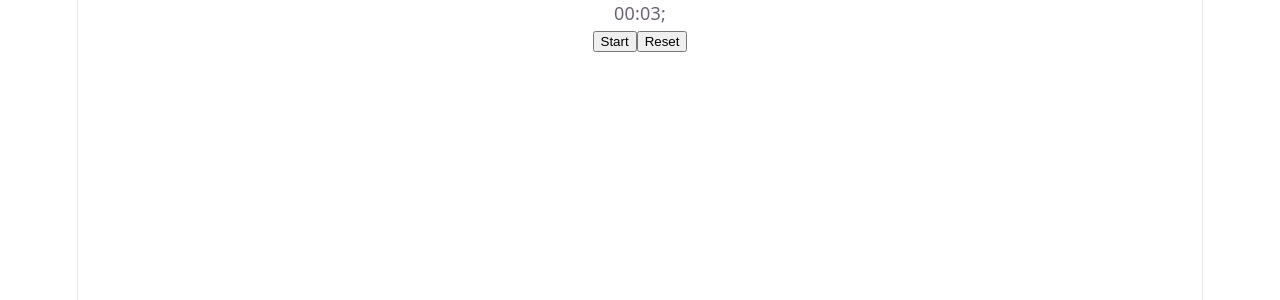
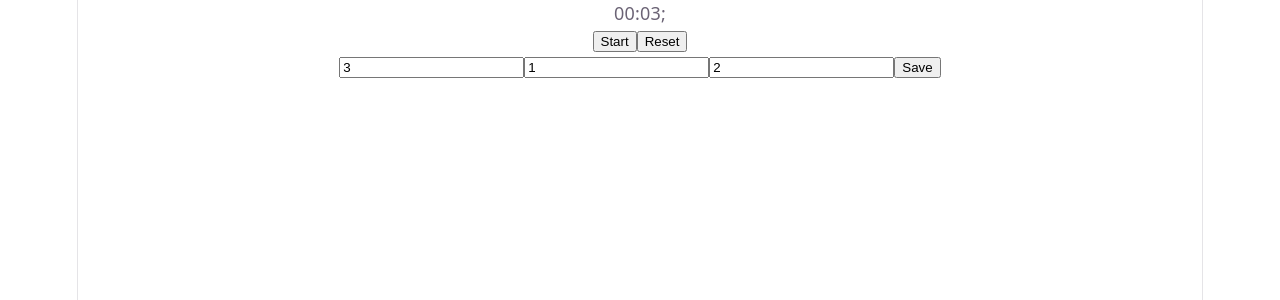
Before and after one commit to Woefulking/Pomodoro-Timer, a React (Vite) app: page / in a window 1280 px wide. Shown: the top 300 px of the page. Built offline with nearby package versions, Linux system fonts and the light colour scheme.

Commit message:
add timer settings and useSettings hook

```diff
--- a/src/App.tsx
+++ b/src/App.tsx
@@ -1,18 +1,70 @@
+import { useState } from 'react';
 import './App.css'
 import { formatTime } from './helpers/formatTime';
 import { useTimer } from './hooks/useTimer';
+import { useSettings } from './hooks/useSettings';
+import { settingsToForm } from './helpers/settingsToForm';
 
 function App() {
+  const { settings, updateSettings } = useSettings();
+  const { timeLeft, isRunning, toggle, reset } = useTimer(settings);
+  const [isSettingsOpen, setSettingsOpen] = useState<boolean>(false);
 
-  const { timeLeft, isRunning, toggle, reset } = useTimer();
+  const [localSettings, setLocalSettings] = useState(() => settingsToForm(settings));
+
+  const handleUpdateSettings = () => {
+    const newSettings = {
+      pomodoro: Number(localSettings.pomodoro) || settings.pomodoro,
+      shortBreak: Number(localSettings.shortBreak) || settings.shortBreak,
+      longBreak: Number(localSettings.longBreak) || settings.longBreak,
+    }
+
+    updateSettings(newSettings)
+
+    setLocalSettings(settingsToForm(newSettings));
+  }
+
   return (
     <div>
+      <div className='timer'>
+        {formatTime(timeLeft)};
+      </div>
       <div className='controls'>
-        <div className='timer'>
-          {formatTime(timeLeft)};
-        </div>
-        <button type='button' className='toggle' onClick={() => toggle()}>{!isRunning ? 'Start' : 'Pause'}</button>
-        <button type='button' className='reset' onClick={() => reset()}>Reset</button>
+        <button type='button' className='toggleBtn' onClick={() => toggle()}>{!isRunning ? 'Start' : 'Pause'}</button>
+        <button type='button' className='resetBtn' onClick={() => reset()}>Reset</button>
+
+      </div>
+      {/* <button type='button' className='settingsBtn' onClick={() => setSettingsOpen(!isSettingsOpen)}></button> */}
+
+      <div className='settings'>
+        <input
+          type='text'
+          placeholder='Pomodoro'
+          value={localSettings.pomodoro}
+          onChange={(e) => setLocalSettings({
+            ...localSettings,
+            pomodoro: e.target.value,
+          })}
+        />
+        <input
+          type='text'
+          placeholder='Short Break'
+          value={localSettings.shortBreak}
+          onChange={(e) => setLocalSettings({
+            ...localSettings,
+            shortBreak: e.target.value,
+          })}
+        />
+        <input
+          type='text'
+          placeholder='Long Break'
+          value={localSettings.longBreak}
+          onChange={(e) => setLocalSettings({
+            ...localSettings,
+            longBreak: e.target.value
+          })}
+        />
+        <button className='saveSettings' onClick={handleUpdateSettings}>Save</button>
       </div>
     </div>
   )
--- /dev/null
+++ b/src/helpers/settingsToForm.ts
@@ -0,0 +1,9 @@
+import type { Settings } from "@/types";
+
+export function settingsToForm(settings: Settings) {
+    return {
+        pomodoro: settings.pomodoro.toString(),
+        shortBreak: settings.shortBreak.toString(),
+        longBreak: settings.longBreak.toString(),
+    }
+}
--- a/src/hooks/useLocalStorage.ts
+++ /dev/null
@@ -1,7 +0,0 @@
-import type { Settings } from "@/types";
-
-export const settings: Settings = {
-    work: 3,
-    shortBreak: 1,
-    longBreak: 2,
-};
--- /dev/null
+++ b/src/hooks/useSettings.ts
@@ -0,0 +1,27 @@
+import type { Settings } from "@/types";
+import { useState } from "react";
+
+export const defaultSettings: Settings = {
+    pomodoro: 3,
+    shortBreak: 1,
+    longBreak: 2,
+};
+
+export function useSettings() {
+    const [settings, setSettings] = useState<Settings>(() => {
+        const savedSettings = localStorage.getItem('settings');
+
+        if (savedSettings) {
+            return JSON.parse(savedSettings) as Settings;
+        }
+        return defaultSettings;
+    });
+
+    const updateSettings = (newSettings: Settings) => {
+        setSettings(newSettings);
+        localStorage.setItem('settings', JSON.stringify(newSettings));
+    }
+
+    return { settings, updateSettings }
+
+}
--- a/src/hooks/useTimer.ts
+++ b/src/hooks/useTimer.ts
@@ -1,10 +1,9 @@
 import { useEffect, useRef, useState } from 'react';
-import { settings } from './useLocalStorage';
-import type { Mode } from '@/types';
+import type { Mode, Settings } from '@/types';
 import { switchMode } from '@/helpers/switchMode';
 
-export function useTimer() {
-  const [mode, setMode] = useState<Mode>('work');
+export function useTimer(settings: Settings) {
+  const [mode, setMode] = useState<Mode>('pomodoro');
   const [timeLeft, setTimeLeft] = useState<number>(settings[mode]);
   const [isRunning, setIsRunning] = useState<boolean>(false);
 
@@ -32,7 +31,7 @@ export function useTimer() {
     setIsRunning(false);
     const nextMode = switchMode(mode, pomodoroCount.current);
 
-    if (mode === 'work') {
+    if (mode === 'pomodoro') {
       pomodoroCount.current++;
     }
 
```
Also changed, not shown: src/types/index.ts (+10 -8 lines).
